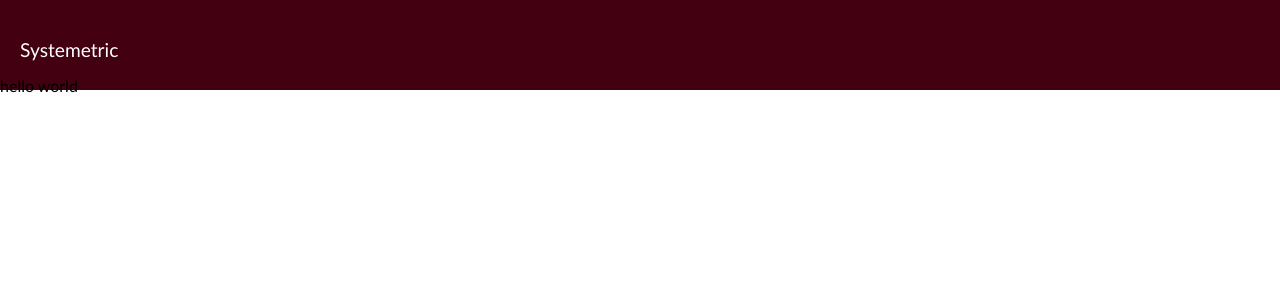
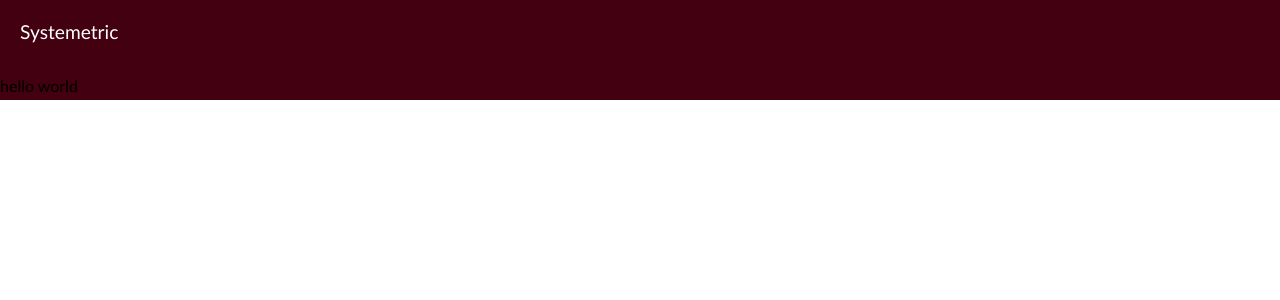
Before and after one commit to ilentiya/systemetric, a Jekyll site: the page built from index.html, in a window 1280 px wide. Shown: the top 300 px of the page. Built offline with Jekyll 4.4.1, drawn with Linux system fonts in a browser that asks for light colours.

Commit message:
top spacing fix

```diff
--- a/assets/default.css
+++ b/assets/default.css
@@ -11,9 +11,9 @@
 
 .top_bar {
     background-color: var(--systemetric_red);
+    height: var(--header-height);
     text-align: left;
     font-size: 1.5vw;
-    line-height: var(--header-height);
     color: white;
     padding: 20px;
 }
```
